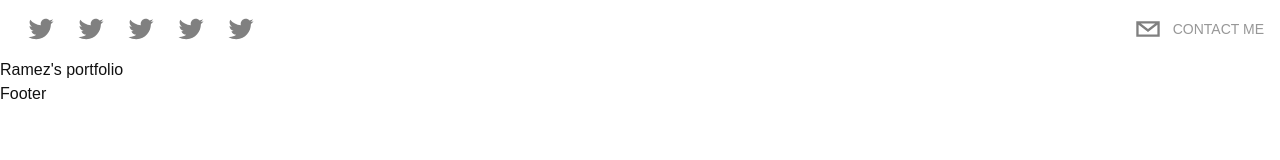
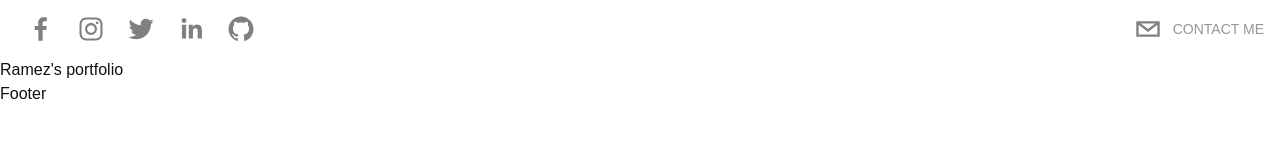
Before and after one commit to RamezTaher/Portfolio, a React (Create React App) app: page / in a window 1280 px wide. Shown: the top 160 px of the page. Built offline with nearby package versions, Linux system fonts and the light colour scheme.

Commit message:
header done

```diff
--- a/src/components/Header.jsx
+++ b/src/components/Header.jsx
@@ -20,10 +20,15 @@ const Header = () => {
           transition={{
             duration: 1,
           }}
-          className="flex items-center"
+          className="flex items-center "
         >
           <SocialIcon
-            url="https://twitter.com/jaketrent"
+            url="https://www.facebook.com/Perfectbeiing/"
+            fgColor="gray"
+            bgColor="transparent"
+          />
+          <SocialIcon
+            url="https://www.instagram.com/ramez__taher/"
             fgColor="gray"
             bgColor="transparent"
           />
@@ -33,17 +38,12 @@ const Header = () => {
             bgColor="transparent"
           />
           <SocialIcon
-            url="https://twitter.com/jaketrent"
+            url="https://www.linkedin.com/in/ramez-taher-539bab216/"
             fgColor="gray"
             bgColor="transparent"
           />
           <SocialIcon
-            url="https://twitter.com/jaketrent"
-            fgColor="gray"
-            bgColor="transparent"
-          />
-          <SocialIcon
-            url="https://twitter.com/jaketrent"
+            url="https://github.com/RamezTaher"
             fgColor="gray"
             bgColor="transparent"
           />
```
